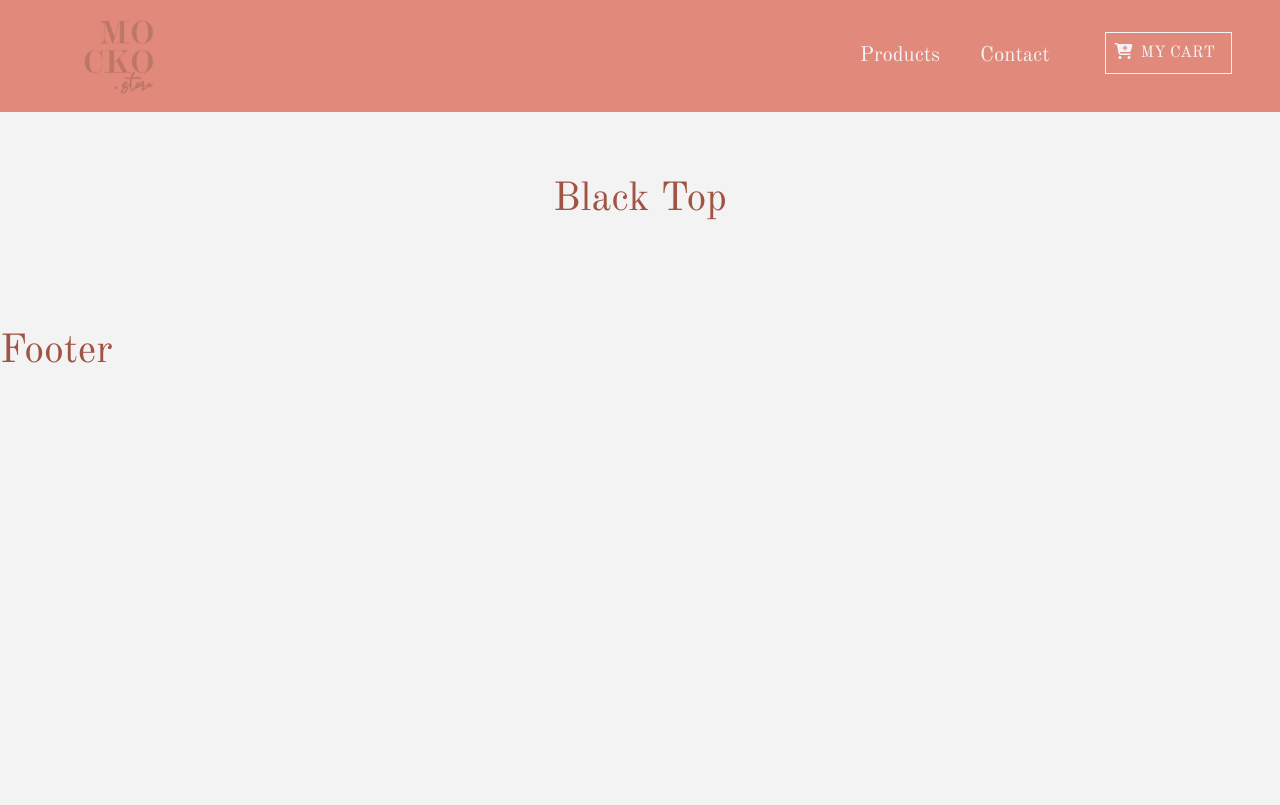
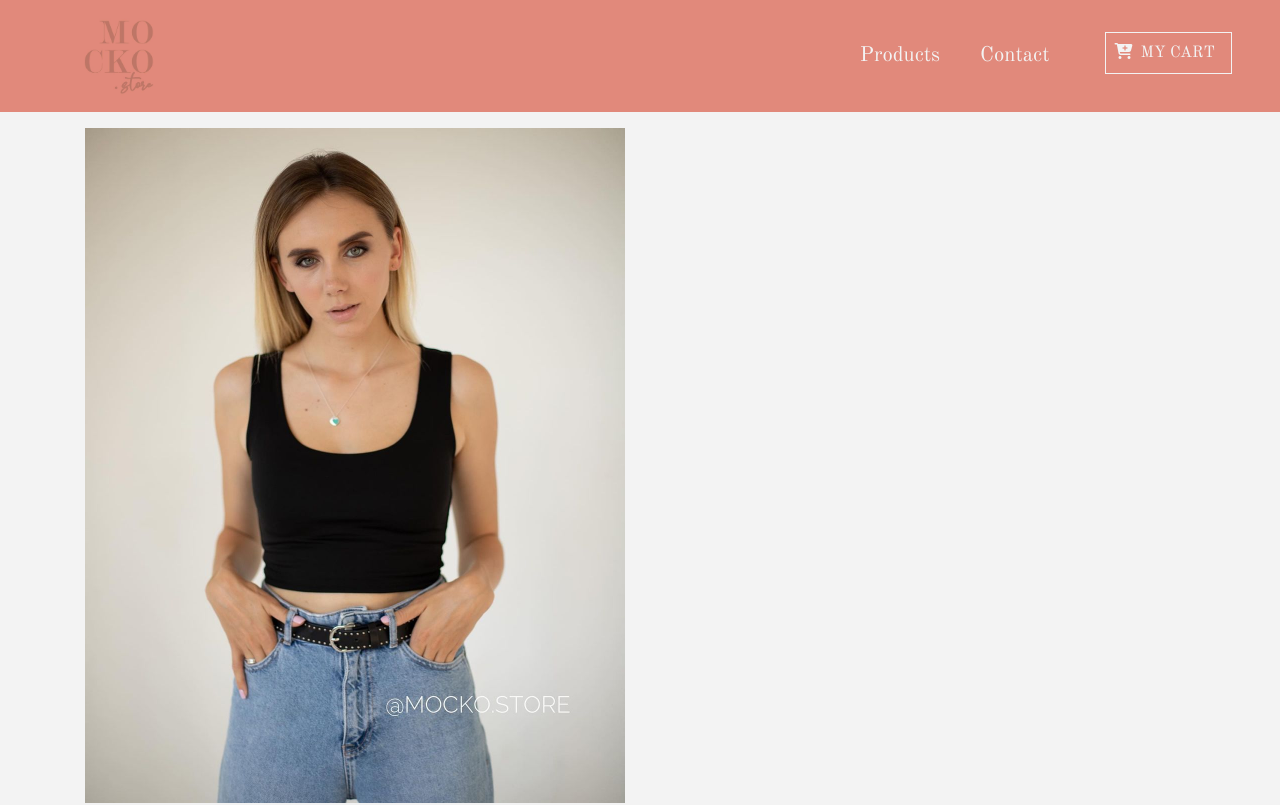
Before and after one commit to veronikadumalo/e-commerce, a React (Create React App) app: page /details in a window 1280 px wide. Shown: the top 805 px of the page. Built offline with nearby package versions, Linux system fonts and the light colour scheme.

Commit message:
create slideshow and image gallery buttons

```diff
--- a/src/components/Details.js
+++ b/src/components/Details.js
@@ -1,30 +1,30 @@
 import React, { Component } from 'react';
 import { ProductConsumer } from '../context';
 import { Link } from 'react-router-dom';
+import 'react-slideshow-image/dist/styles.css';
+import Slideshow from './Slideshow';
 
 
 export default class Details extends Component {
+
     render() {
+
         return (
             <ProductConsumer>
                 {value => {
-                    const { id, title, price, img, moreImg, info, inCart, size, selectedSize } = value.detailProduct;
+                    const { id, title, price, info, inCart, size, selectedSize } = value.detailProduct;
                     return (
                         <div className="container py-3">
-                        <div className="row">
-                            <div className="col-10 mx-auto text-center my-5 text-capitalize">
-                                <h1>{title}</h1>
-                            </div>
-                        </div>
-                        <div className="row">
-                                <div className="col-10 mx-auto col-md-6 my-3">
+                            <div className="row">
+                                <div className="col-10 col-md-6 mx-auto">
+                                    <Slideshow />
+                                </div>
+                                <div className="col-10 col-md-6 mx-auto">
 
                                 </div>
-                                <div className="col-10 mx-auto col-md-6 my-3">
+                            </div>
 
-                                </div>
                         </div>
-                    </div>
                         );
                 }}
             </ProductConsumer>
--- /dev/null
+++ b/src/components/Slideshow.js
@@ -0,0 +1,65 @@
+import React, { Component } from 'react';
+import { ProductConsumer } from '../context';
+import { Slide } from 'react-slideshow-image';
+import 'react-slideshow-image/dist/styles.css';
+
+export default class Slideshow extends Component {
+    constructor(){
+        super();
+        this.slideRef = React.createRef();
+        this.back = this.back.bind(this);
+        this.next = this.next.bind(this);
+        this.state = {
+            current: 0
+        };
+    }
+    back() {
+        this.slideRef.current.goBack();
+    }
+    next() {
+        this.slideRef.current.goNext();
+    }
+    render() {
+
+        return (
+            <ProductConsumer>
+                {value => {
+                    const { moreImg } = value.detailProduct;
+                    const properties = {
+                        duration: 5000,
+                        autoplay: false,
+                        transitionDuration: 500,
+                        arrows: false,
+                        infinite: true,
+                        easing: "ease",
+                        indicators: (i) =>
+                            <div className="indicator">
+                                <img src={moreImg[i ]} />
+                            </div>
+                    };
+                    return (
+                        <div>
+                            <div className="slide-container">
+                            <Slide ref={this.slideRef} {...properties}>
+                                {moreImg.map((each, index) => (
+                                    <div
+                                        key={index}
+                                        className="each-slider">
+                                        <img src={each} alt="productSlie" className="img-fluid" />
+
+                                    </div>
+                                    ))}
+                            </Slide>
+                        </div>
+                        <div className="slide-container buttons">
+
+                        </div>
+                    </div>
+
+
+                        );
+                }}
+            </ProductConsumer>
+            );
+    }
+}
--- a/src/data.js
+++ b/src/data.js
@@ -251,7 +251,7 @@ export const detailProduct = {
     title: "black top",
     img: "img/black-top.jpg",
     imgOver: "img/black-top1.jpg",
-    moreImg: ["img/black-top.jpg", "img/black-top1.jpg", "img/black-top2.jpg", "img/black-top3.jpg", "img/black-top4.jpg", "img/black-top5.jpg"],
+    moreImg: ["img/black-top.jpg", "img/black-top1.jpg", "img/black-top2.jpg", "img/black-top3.jpg",  "img/black-top5.jpg"],
     info: "",
     size: ["xs", "s", "m", "l", "xl"],
     inCart: false,
```
